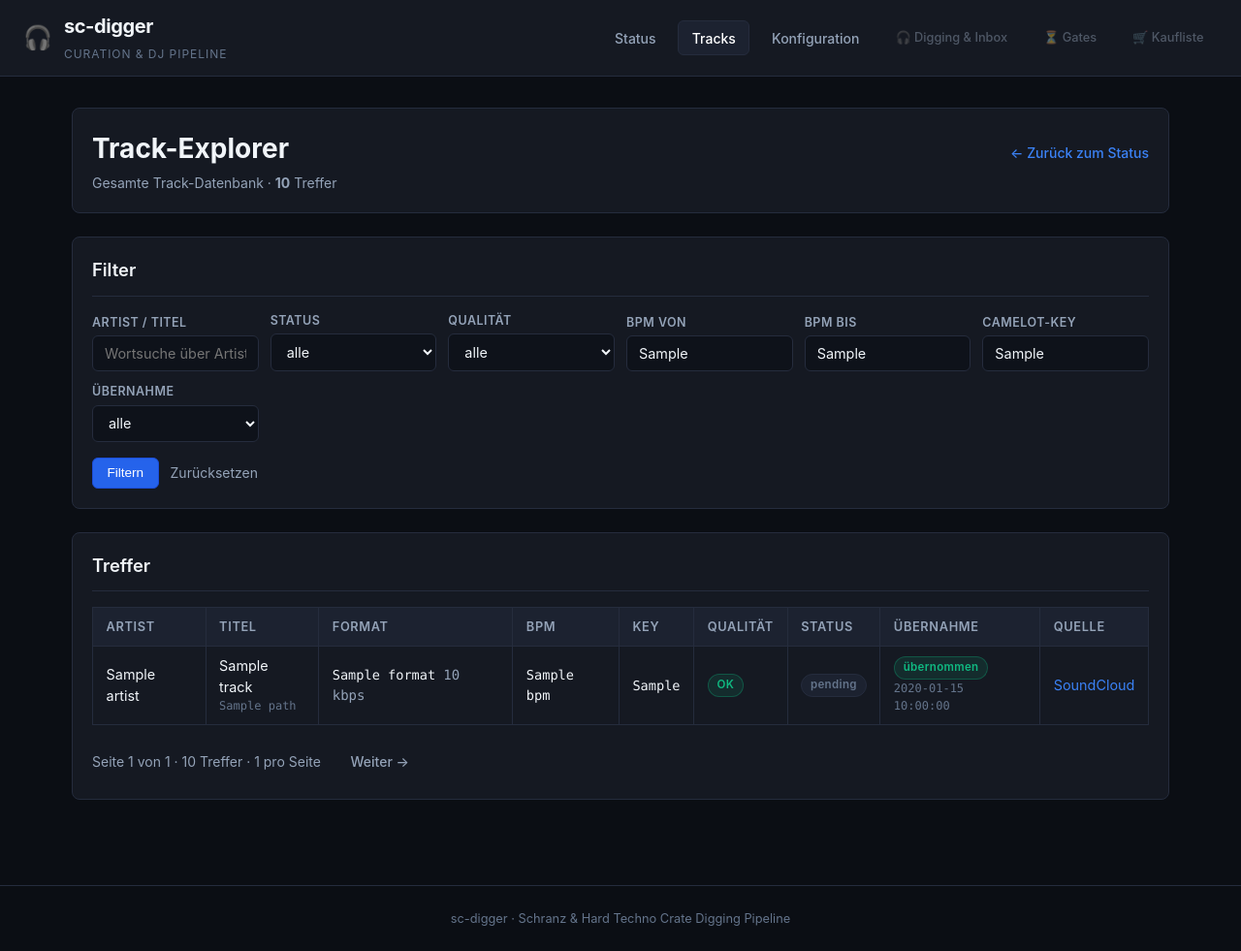
After one commit to tripitest-art/sc-digger, a Python web app: template sc_digger/web/templates/tracks.html in a window 1280 px wide. The commit adds this page. Shown: the whole page at 97% size. Run offline with Jinja, Linux system fonts and the light colour scheme; the template is opened without the code that fills it: most values are stand-ins (such as "Sample title", 1, 10 or a date in 2020).

Commit message:
Live-Dashboard Teil 2: DJ Track-Explorer, Navigation & Sammlungs-Übersicht im Web-UI (#223)
* Akzeptanztests aus #222

* Track-Explorer im Dashboard (#222): /tracks-Route mit Filtern und Paginierung

Teil 2 des Live-Dashboards: Der DJ kann die gesamte Track-DB im Web-UI
durchsuchen (Artist/Titel, BPM, Camelot-Key, Qualität, Status, Rekordbox-
Übernahme) und blättert über offset. Navigation und Statusseite verlinken
den neuen Explorer; alle Abfragen laufen weiterhin rein lesend über
sc_digger.web.database (?mode=ro).

```diff
--- a/sc_digger/web/templates/base.html
+++ b/sc_digger/web/templates/base.html
@@ -366,6 +366,7 @@
   </div>
   <nav class="nav-tabs">
     <a href="/" class="nav-tab {% block nav_status %}{% endblock %}">Status</a>
+    <a href="/tracks" class="nav-tab {% block nav_tracks %}{% endblock %}">Tracks</a>
     {% if editor_available or save_action or config_action %}
     <a href="/config" class="nav-tab {% block nav_config %}{% endblock %}">Konfiguration</a>
     {% endif %}
--- /dev/null
+++ b/sc_digger/web/templates/tracks.html
@@ -0,0 +1,246 @@
+{% extends "base.html" %}
+
+{% block title %}sc-digger Tracks{% endblock %}
+{% block nav_tracks %}active{% endblock %}
+
+{% block meta %}
+<style>
+  .tracks-toolbar {
+    display: flex;
+    flex-wrap: wrap;
+    justify-content: space-between;
+    align-items: baseline;
+    gap: 0.75rem;
+  }
+  .filter-form .filter-grid {
+    display: grid;
+    grid-template-columns: repeat(auto-fit, minmax(150px, 1fr));
+    gap: 0.75rem;
+    align-items: end;
+  }
+  .filter-form .filter-field label {
+    font-size: 0.78rem;
+    color: var(--text-muted);
+    text-transform: uppercase;
+    letter-spacing: 0.04em;
+    font-weight: 600;
+  }
+  .filter-form input[type=text],
+  .filter-form select {
+    max-width: none;
+  }
+  .filter-actions {
+    display: flex;
+    gap: 0.75rem;
+    align-items: center;
+    margin-top: 1rem;
+  }
+  .badge {
+    display: inline-block;
+    padding: 0.15rem 0.55rem;
+    border-radius: 9999px;
+    font-size: 0.72rem;
+    font-weight: 600;
+    letter-spacing: 0.03em;
+    border: 1px solid transparent;
+    white-space: nowrap;
+  }
+  .badge-ok {
+    background-color: var(--accent-ok-bg);
+    color: var(--accent-ok);
+    border-color: rgba(16, 185, 129, 0.3);
+  }
+  .badge-warn {
+    background-color: var(--accent-warn-bg);
+    color: var(--accent-warn);
+    border-color: rgba(245, 158, 11, 0.3);
+  }
+  .badge-err {
+    background-color: var(--accent-err-bg);
+    color: var(--accent-err);
+    border-color: rgba(239, 68, 68, 0.3);
+  }
+  .badge-info {
+    background-color: rgba(59, 130, 246, 0.12);
+    color: #93c5fd;
+    border-color: rgba(59, 130, 246, 0.3);
+  }
+  .badge-muted {
+    background-color: var(--bg-card-subtle);
+    color: var(--text-dim);
+    border-color: var(--border);
+  }
+  .pager {
+    display: flex;
+    flex-wrap: wrap;
+    align-items: center;
+    gap: 1rem;
+    margin-top: 1.25rem;
+  }
+</style>
+{% endblock %}
+
+{% block content %}
+<div class="card">
+  <div class="tracks-toolbar">
+    <div>
+      <h1 style="margin: 0;">Track-Explorer</h1>
+      <p class="meta" style="margin: 0.25rem 0 0;">
+        Gesamte Track-Datenbank &middot; <strong>{{ total }}</strong> Treffer
+        {% if total_pages > 1 %}&middot; Seite {{ page }} von {{ total_pages }}{% endif %}
+      </p>
+    </div>
+    <a href="/" style="font-size: 0.875rem; font-weight: 500;">&larr; Zurück zum Status</a>
+  </div>
+</div>
+
+<div class="card">
+  <div class="card-header">
+    <h2 class="card-title" style="margin: 0;">Filter</h2>
+  </div>
+  <form class="filter-form" method="get" action="/tracks">
+    <input type="hidden" name="limit" value="{{ page_size }}">
+    <div class="filter-grid">
+      <div class="filter-field">
+        <label for="f-q">Artist / Titel</label>
+        <input type="text" id="f-q" name="q" value="{{ filters.q }}"
+               placeholder="Wortsuche über Artist und Titel">
+      </div>
+      <div class="filter-field">
+        <label for="f-status">Status</label>
+        <select id="f-status" name="status">
+          <option value="" {% if not filters.status %}selected{% endif %}>alle</option>
+          <option value="archive" {% if filters.status == "archive" %}selected{% endif %}>Sammlung</option>
+          <option value="inbox" {% if filters.status == "inbox" %}selected{% endif %}>Inbox</option>
+          <option value="rejected" {% if filters.status == "rejected" %}selected{% endif %}>Abgelehnt</option>
+        </select>
+      </div>
+      <div class="filter-field">
+        <label for="f-quality">Qualität</label>
+        <select id="f-quality" name="quality">
+          <option value="" {% if not filters.quality %}selected{% endif %}>alle</option>
+          <option value="ok" {% if filters.quality == "ok" %}selected{% endif %}>OK</option>
+          <option value="clipped" {% if filters.quality == "clipped" %}selected{% endif %}>Clipped</option>
+          <option value="fake_transcode" {% if filters.quality == "fake_transcode" %}selected{% endif %}>Fake-Transcode</option>
+        </select>
+      </div>
+      <div class="filter-field">
+        <label for="f-bpm-min">BPM von</label>
+        <input type="text" id="f-bpm-min" name="bpm_min" value="{{ filters.bpm_min }}" placeholder="z. B. 148">
+      </div>
+      <div class="filter-field">
+        <label for="f-bpm-max">BPM bis</label>
+        <input type="text" id="f-bpm-max" name="bpm_max" value="{{ filters.bpm_max }}" placeholder="z. B. 156">
+      </div>
+      <div class="filter-field">
+        <label for="f-key">Camelot-Key</label>
+        <input type="text" id="f-key" name="key_camelot" value="{{ filters.key_camelot }}" placeholder="z. B. 8A">
+      </div>
+      <div class="filter-field">
+        <label for="f-adopted">Übernahme</label>
+        <select id="f-adopted" name="adopted">
+          <option value="" {% if not filters.adopted %}selected{% endif %}>alle</option>
+          <option value="1" {% if filters.adopted == "1" %}selected{% endif %}>in Sammlung übernommen</option>
+          <option value="0" {% if filters.adopted == "0" %}selected{% endif %}>nicht übernommen</option>
+        </select>
+      </div>
+    </div>
+    <div class="filter-actions">
+      <button type="submit">Filtern</button>
+      <a href="/tracks" class="meta">Zurücksetzen</a>
+    </div>
+  </form>
+</div>
+
+<div class="card">
+  <div class="card-header">
+    <h2 class="card-title" style="margin: 0;">Treffer</h2>
+  </div>
+  <table>
+    <thead>
+      <tr>
+        <th>Artist</th>
+        <th>Titel</th>
+        <th>Format</th>
+        <th>BPM</th>
+        <th>Key</th>
+        <th>Qualität</th>
+        <th>Status</th>
+        <th>Übernahme</th>
+        <th>Quelle</th>
+      </tr>
+    </thead>
+    <tbody>
+      {% for track in tracks %}
+      <tr>
+        <td>{{ track.artist or "—" }}</td>
+        <td>
+          {{ track.title or "—" }}
+          <div class="mono" style="color: var(--text-dim); font-size: 0.75rem;">{{ track.path }}</div>
+        </td>
+        <td class="mono">
+          {{ track.format or "?" }}
+          {% if track.bitrate_kbps %}<span class="meta">{{ track.bitrate_kbps | round(0) | int }} kbps</span>{% endif %}
+        </td>
+        <td class="mono">
+          {% if track.bpm is not none %}{{ track.bpm }}{% else %}—{% endif %}
+        </td>
+        <td class="mono">{{ track.key_camelot or "—" }}</td>
+        <td>
+          {% if track.quality_status == "ok" %}
+          <span class="badge badge-ok">OK</span>
+          {% elif track.quality_status == "clipped" %}
+          <span class="badge badge-warn">Clipped</span>
+          {% elif track.quality_status == "fake_transcode" %}
+          <span class="badge badge-err">Fake-Transcode</span>
+          {% else %}
+          <span class="badge badge-muted">{{ track.quality_status or "unbekannt" }}</span>
+          {% endif %}
+        </td>
+        <td>
+          {% if track.status == "archive" %}
+          <span class="badge badge-info">Sammlung</span>
+          {% elif track.status == "inbox" %}
+          <span class="badge badge-ok">Inbox</span>
+          {% elif track.status == "rejected" %}
+          <span class="badge badge-err">Abgelehnt</span>
+          {% else %}
+          <span class="badge badge-muted">{{ track.status or "?" }}</span>
+          {% endif %}
+        </td>
+        <td>
+          {% if track.adopted_at %}
+          <span class="badge badge-ok">übernommen</span>
+          <div class="mono" style="color: var(--text-dim); font-size: 0.75rem;">{{ track.adopted_at }}</div>
+          {% else %}
+          <span class="badge badge-muted">offen</span>
+          {% endif %}
+        </td>
+        <td>
+          {% if track.source_url %}
+          <a href="{{ track.source_url }}" target="_blank" rel="noopener noreferrer">SoundCloud</a>
+          {% else %}—{% endif %}
+        </td>
+      </tr>
+      {% else %}
+      <tr>
+        <td colspan="9" class="meta">Keine Treffer für diese Filter.</td>
+      </tr>
+      {% endfor %}
+    </tbody>
+  </table>
+
+  <div class="pager">
+    {% if prev_url %}
+    <a class="nav-tab" href="{{ prev_url }}">&larr; Zurück</a>
+    {% endif %}
+    <span class="meta">
+      Seite {{ page }} von {{ total_pages }} &middot; {{ total }} Treffer &middot;
+      {{ page_size }} pro Seite
+    </span>
+    {% if next_url %}
+    <a class="nav-tab" href="{{ next_url }}">Weiter &rarr;</a>
+    {% endif %}
+  </div>
+</div>
+{% endblock %}
```
Also changed, not shown: sc_digger/web/app.py (+58 -3 lines), sc_digger/web/templates/status.html (+32 -0 lines), tests/acceptance/test_issue_222.py (added, +70 -0 lines), tests/test_web_tracks_ui.py (added, +228 -0 lines).
